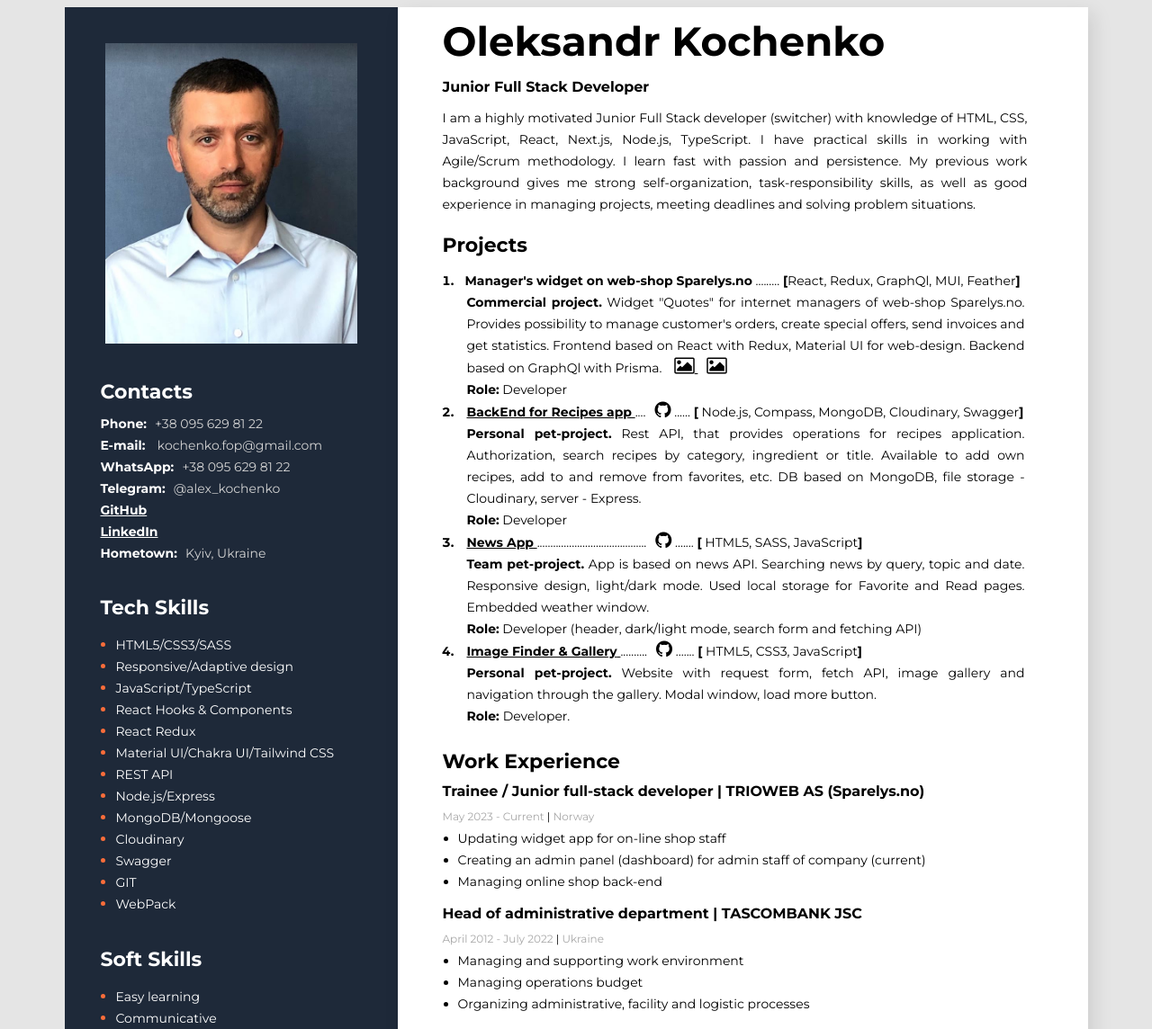
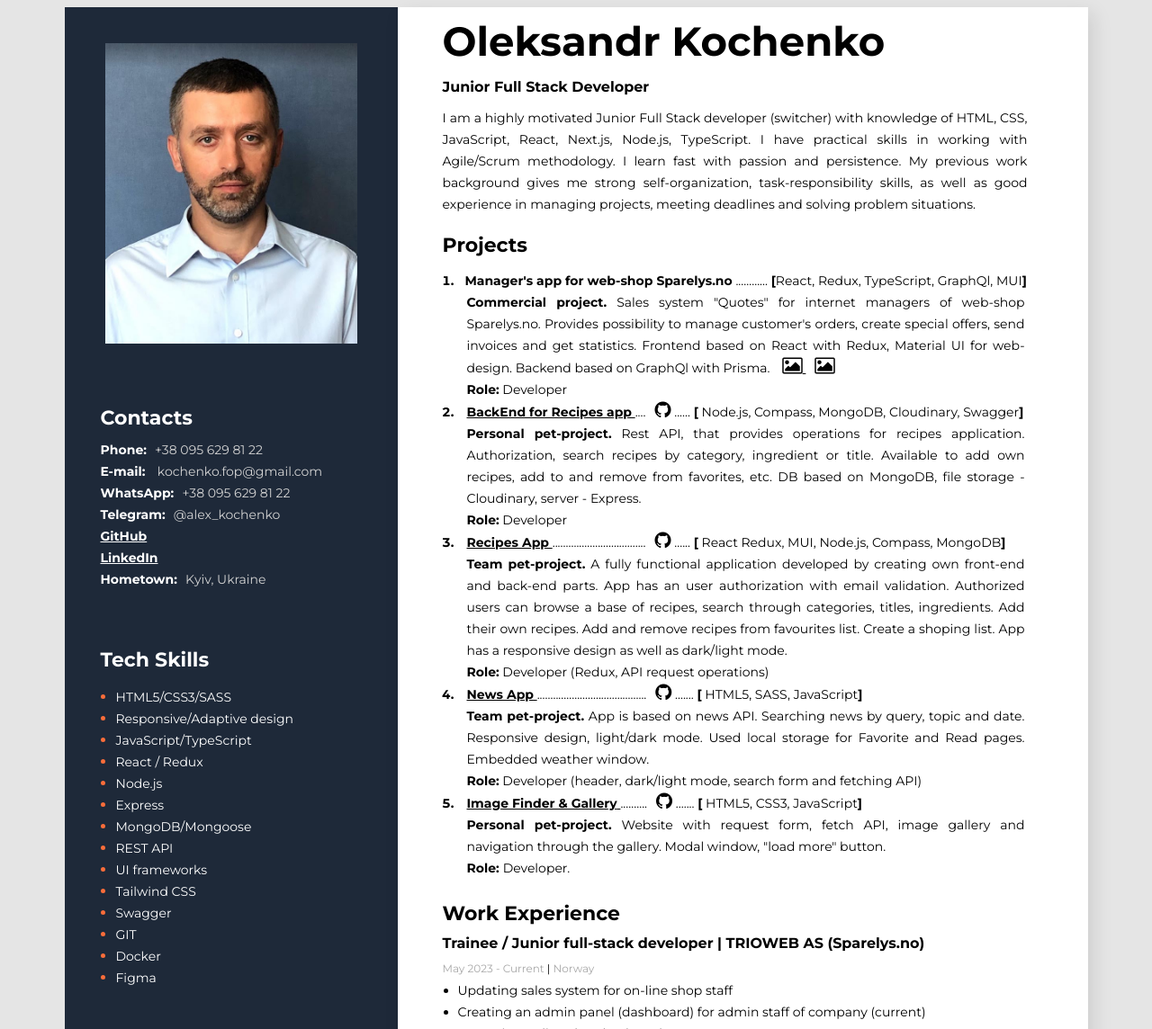
Before and after one commit to OleksandrKochenko/CV, a plain HTML site: page index.html in a window 1280 px wide. Shown: the top 1144 px of the page at 90% size. Drawn offline with Linux system fonts and the light colour scheme; some packages are replaced by stand-ins of ours; a script that the page names is missing.

Commit message:
adds project

```diff
--- a/index.html
+++ b/index.html
@@ -43,11 +43,13 @@
           <ol class="project-list">
             <li>
               <span class="project-text">
-                <b>&nbsp; Manager's widget on web-shop Sparelys.no</b>
-                ......... <b>[</b>React, Redux, GraphQl, MUI, Feather<b>]</b>
+                <b>&nbsp; Manager's app for web-shop Sparelys.no</b>
+                ............ <b>[</b>React, Redux, TypeScript, GraphQl, MUI<b
+                  >]</b
+                >
               </span>
               <p class="about-description project-description">
-                <b> Commercial project.</b> Widget "Quotes" for internet
+                <b> Commercial project.</b> Sales system "Quotes" for internet
                 managers of web-shop Sparelys.no. Provides possibility to manage
                 customer's orders, create special offers, send invoices and get
                 statistics. Frontend based on React with Redux, Material UI for
@@ -101,6 +103,36 @@
             <li>
               <span class="project-text">
                 <a
+                  href="https://sergsmilya.github.io/project-team_developer_007_react/"
+                  class="project-link"
+                  target="_blank"
+                  ><b> Recipes App</b>
+                </a>
+                ...................................<a
+                  class="project-link"
+                  href="https://github.com/OleksandrKochenko/project-team_developer_007_react"
+                  target="_blank"
+                  ><i class="fa fa-github"></i
+                ></a>
+                ...... <b>[</b> React Redux, MUI, Node.js, Compass, MongoDB<b
+                  >]</b
+                >
+              </span>
+              <p class="about-description project-description">
+                <b> Team pet-project.</b> A fully functional application
+                developed by creating own front-end and back-end parts. App has
+                an user authorization with email validation. Authorized users
+                can browse a base of recipes, search through categories, titles,
+                ingredients. Add their own recipes. Add and remove recipes from
+                favourites list. Create a shoping list. App has a responsive
+                design as well as dark/light mode.
+                <br />
+                <b> Role:</b> Developer (Redux, API request operations)
+              </p>
+            </li>
+            <li>
+              <span class="project-text">
+                <a
                   href="https://maksym-babich.github.io/News-app/"
                   class="project-link"
                   target="_blank"
@@ -143,7 +175,7 @@
               <p class="about-description project-description">
                 <b> Personal pet-project.</b> Website with request form, fetch
                 API, image gallery and navigation through the gallery. Modal
-                window, load more button. <br />
+                window, "load more" button. <br />
                 <b> Role: </b> Developer.
               </p>
             </li>
@@ -162,7 +194,7 @@
               May 2023 - Current <span class="black">|</span> Norway
             </p>
             <ul class="work-list">
-              <li>Updating widget app for on-line shop staff</li>
+              <li>Updating sales system for on-line shop staff</li>
               <li>
                 Creating an admin panel (dashboard) for admin staff of company
                 (current)
@@ -318,21 +350,20 @@
             </li>
             <li><span class="skills-list-item">JavaScript/TypeScript</span></li>
             <li>
-              <span class="skills-list-item">React Hooks & Components</span>
+              <span class="skills-list-item">React / Redux</span>
             </li>
-            <li><span class="skills-list-item">React Redux</span></li>
+            <li><span class="skills-list-item">Node.js</span></li>
             <li>
-              <span class="skills-list-item"
-                >Material UI/Chakra UI/Tailwind CSS</span
-              >
+              <span class="skills-list-item">Express</span>
             </li>
+            <li><span class="skills-list-item">MongoDB/Mongoose</span></li>
             <li><span class="skills-list-item">REST API</span></li>
-            <li><span class="skills-list-item">Node.js/Express</span></li>
-            <li><span class="skills-list-item">MongoDB/Mongoose</span></li>
-            <li><span class="skills-list-item">Cloudinary</span></li>
+            <li><span class="skills-list-item">UI frameworks</span></li>
+            <li><span class="skills-list-item">Tailwind CSS</span></li>
             <li><span class="skills-list-item">Swagger</span></li>
             <li><span class="skills-list-item">GIT</span></li>
-            <li><span class="skills-list-item">WebPack</span></li>
+            <li><span class="skills-list-item">Docker</span></li>
+            <li><span class="skills-list-item">Figma</span></li>
           </ul>
         </div>
         <!-- Soft Skills -->
```
